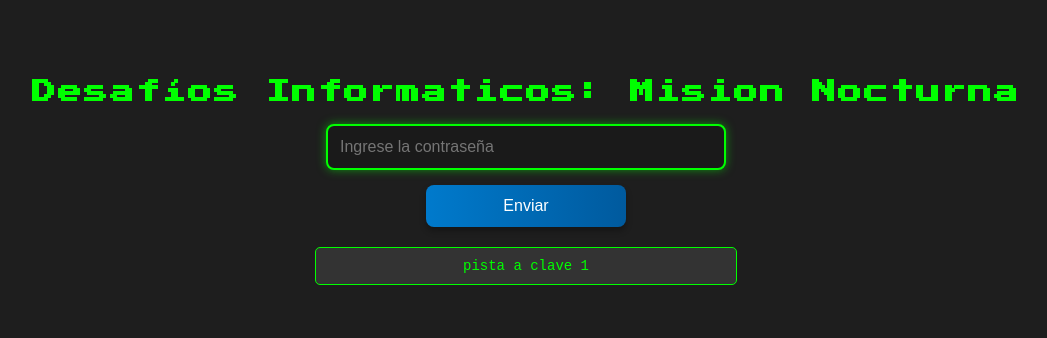
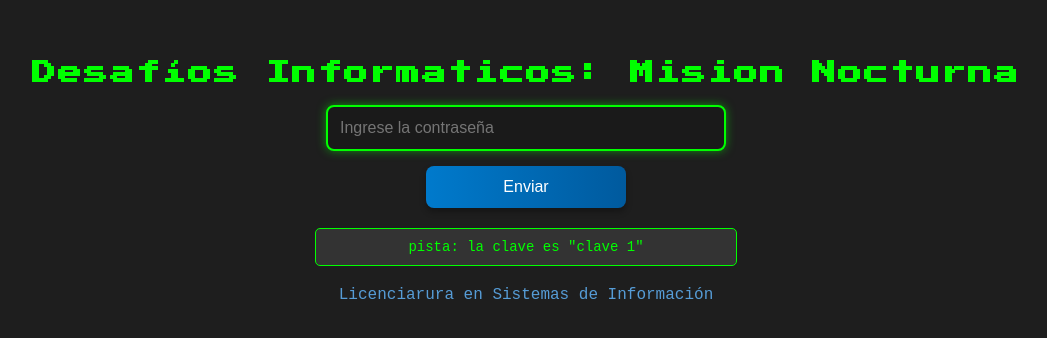
Before and after one commit to santialexis/Pagina-uni, a plain HTML site: page index.html in a window 1280 px wide. Shown: the part 226-564 px from the top of the page, without its empty margins (114-1161 px from the left). Drawn offline with Linux system fonts and the light colour scheme.

Commit message:
mensaje fin de juegoo y validaciones

```diff
--- a/index.html
+++ b/index.html
@@ -3,12 +3,16 @@
         <meta name="viewport" content="width=device-width, initial-scale=1.0">
         <link href="https://fonts.googleapis.com/css2?family=Press+Start+2P&display=swap" rel="stylesheet">
         <link rel="stylesheet" href="styles.css">
+        <title>Desafios Informaticos</title>
     </head>
     <body>
         <h1>Desafíos Informaticos: Mision Nocturna</h1>
+
         <input type="text" id="clave" placeholder="Ingrese la contraseña">
         <button id="boton">Enviar</button>
 
         <script src="script.js"></script>
+
+        <a href="https://www.unlu.edu.ar/carg-sistemas.html" target="_blank">Licenciarura en Sistemas de Información</a>
     </body>
 </html>
--- a/script.js
+++ b/script.js
@@ -1,10 +1,15 @@
 const claves = {
-                "inicio" : "pista a clave 1",
-                "clave 1" : "pista a clave 2",
-                "clave 2" : "pista a clave 3",
-                "clave 3" : "pista a clave 4",
-                "clave 4" : "pista a clave 5"
+                "inicio" : "pista: la clave es \"clave 1\"",
+                "clave 1" : "pista: la clave es \"clave 2\"",
+                "clave 2" : "pista: la clave es \"clave 3\"",
+                "clave 3" : "pista: la clave es \"clave 4\"",
+                "clave 4" : "pista: la clave es \"clave 5\"",
+                "clave 5" : "pista: la clave es \"clave 6\"",
+                "clave 6": "¡Felicidades! Has completado el juego."
             }
+
+const ordenClaves = ["clave 1", "clave 2", "clave 3", "clave 4","clave 5","clave 6"]
+let progreso = 0
 
 const boton = document.getElementById("boton")
 const input = document.getElementById("clave")
@@ -21,17 +26,19 @@ errorDiv.id = "error"
 errorDiv.hidden = true
 document.body.appendChild(errorDiv)
 
-/*div primera pista*/
-pistaDiv.textContent = claves["inicio"]
-pistaDiv.hidden = false
-
 boton.addEventListener("click", () => {
-    const passwd = input.value.toLowerCase()
-    if (claves[passwd]) {
-        pistaDiv.textContent = claves[passwd]
-        errorDiv.hidden = true
-    } else {
-        errorDiv.textContent = "Error 404: Clave incorrecta"
-        errorDiv.hidden = false
+    const passwd = input.value.toLowerCase().trim()
+    if(passwd === ordenClaves[progreso]){ // Clave correcta en el orden esperado
+        if (passwd === "clave 6") {
+            document.body.innerHTML = "<h1>¡Felicidades! Has completado el juego.</h1>";
+        } else {
+            pistaDiv.textContent = claves[passwd];
+            errorDiv.hidden = true;
+            progreso++;
+            input.value = "";
+        }
+    } else { //clave incorrecta
+        errorDiv.textContent = "Error 404: Clave incorrecta";
+        errorDiv.hidden = false;
     }
 })
--- a/styles.css
+++ b/styles.css
@@ -12,7 +12,6 @@ body {
     text-align: center;
 }
 
-/* input */
 input[type="text"] {
     background-color: #1a1a1a;
     color: #00ff00;
@@ -33,7 +32,6 @@ input[type="text"]:focus {
     box-shadow: 0 0 15px rgba(0, 122, 204, 0.7);
 }
 
-/* boton */
 button {
     background: linear-gradient(90deg, #007acc, #005a9e);
     color: #ffffff;
@@ -58,12 +56,10 @@ button:active {
     box-shadow: 0 2px 4px rgba(0, 0, 0, 0.3);
 }
 
-/* divs ocultos */
 div[hidden] {
     display: none;
 }
 
-/* divs visibles */
 div:not([hidden]) {
     background-color: #252526;
     color: #d4d4d4;
@@ -76,7 +72,6 @@ div:not([hidden]) {
     text-align: center;
 }
 
-/* pistas */
 #pista {
     background-color: #333333;
     color: #00ff00;
@@ -88,7 +83,6 @@ div:not([hidden]) {
     text-align: center;
 }
 
-/* titulos */
 h1 {
     font-family: 'Press Start 2P', cursive;
     color: #00ff00;
@@ -97,17 +91,17 @@ h1 {
     margin-bottom: 20px;
 }
 
-/* enlaces */
 a{
     color: #569cd6;
     text-decoration: none;
+    margin-top: 20px;
+    display: inline-block;
 }
 
 a:hover{
     text-decoration: underline;
 }
 
-/* error */
 #error {
     color: red;
     font-size: 14px;
```
